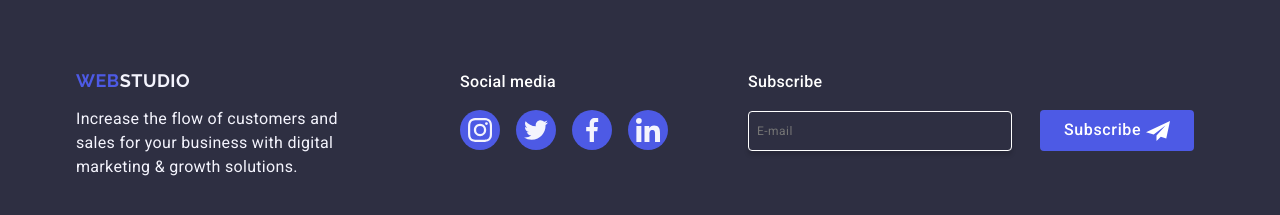
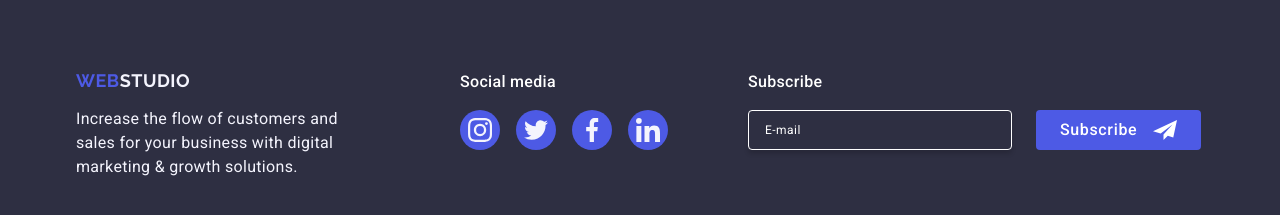
Before and after one commit to DemanKon/goit-markup-hw-05, a plain HTML site: page index.html in a window 1280 px wide. Shown: the part 3216-3431 px from the top of the page. Drawn offline with nearby package versions, Linux system fonts and the light colour scheme.

Commit message:
hw-05 footer

```diff
--- a/css/styles.css
+++ b/css/styles.css
@@ -556,20 +556,39 @@ a.menu-contact-link:hover {
 
 }
 
+.footer-form {
+    display: flex;
+    gap: 24px;
+}
+
+.form-subtitle {
+    color: #FFF;
+    font-size: 16px;
+    font-weight: 500;
+    line-height: 1.5;
+    letter-spacing: 0.02em;
+    padding-bottom: 16px;
+}
+
 .footer-input {
+    /* padding-top: 16px; */
     width: 264px;
     height: 40px;
     background-color: transparent;
     border-radius: 4px;
-    border: 1px solid #FFF;
+    border: 1px solid #ffffff;
     box-shadow: 0px 4px 4px 0px rgba(0, 0, 0, 0.15);
-    color: #FFF;
+    color: #ffffff;
     font-size: 12px;
     font-weight: 400;
     line-height: 2;
     letter-spacing: 0.04em;
-    padding: 16px 8px;
+    padding-left: 16px;
     /* position: relative; */
+}
+
+.footer-input::placeholder {
+    color: #ffffff;
 }
 
 .footer-btn-block {
@@ -577,6 +596,11 @@ a.menu-contact-link:hover {
 }
 
 .subscribe-btn {
+    min-width: 165px;
+    height: 40px;
+    display: flex;
+    justify-content: center;
+    align-items: center;
     color: #FFF;
     font-family: inherit;
     text-align: center;
@@ -588,8 +612,8 @@ a.menu-contact-link:hover {
     border-radius: 4px;
     background-color: #4D5AE5;
     border: none;
-    margin-left: 24px;
-
+    /* margin-left: 24px; */
+    cursor: pointer;
 }
 
 .subscribe-icon {
@@ -600,7 +624,7 @@ a.menu-contact-link:hover {
     transform: translateY(-50%); */
     display: inline-block;
     vertical-align: middle;
-    /* margin-left: 16px; */
+    margin-left: 16px;
 }
 
 
--- a/index.html
+++ b/index.html
@@ -485,15 +485,16 @@
           </ul>
         </div>
         <div class="footer-subscribe">
-          <p class="soc-link-subtitle">Subscribe</p>
-          <form action="">
-            <input
-              class="footer-input"
-              type="email"
-              name="subscribe"
-              placeholder="E-mail"
-            />
-
+          <p class="form-subtitle">Subscribe</p>
+          <form class="footer-form">
+            <label class="form-subtitle">
+              <!-- Subscribe -->
+              <input
+                class="footer-input"
+                type="email"
+                name="subscribe"
+                placeholder="E-mail"
+            /></label>
             <button type="submit" class="subscribe-btn">
               Subscribe
               <svg width="24" height="24" class="subscribe-icon">
@@ -546,7 +547,7 @@
           <div class="modal-field">
             <label for="comment" class="modal-label">Comment</label>
             <textarea
-              name=""
+              name="message"
               id="comment"
               class="modal-text"
               placeholder="Text input"
```
